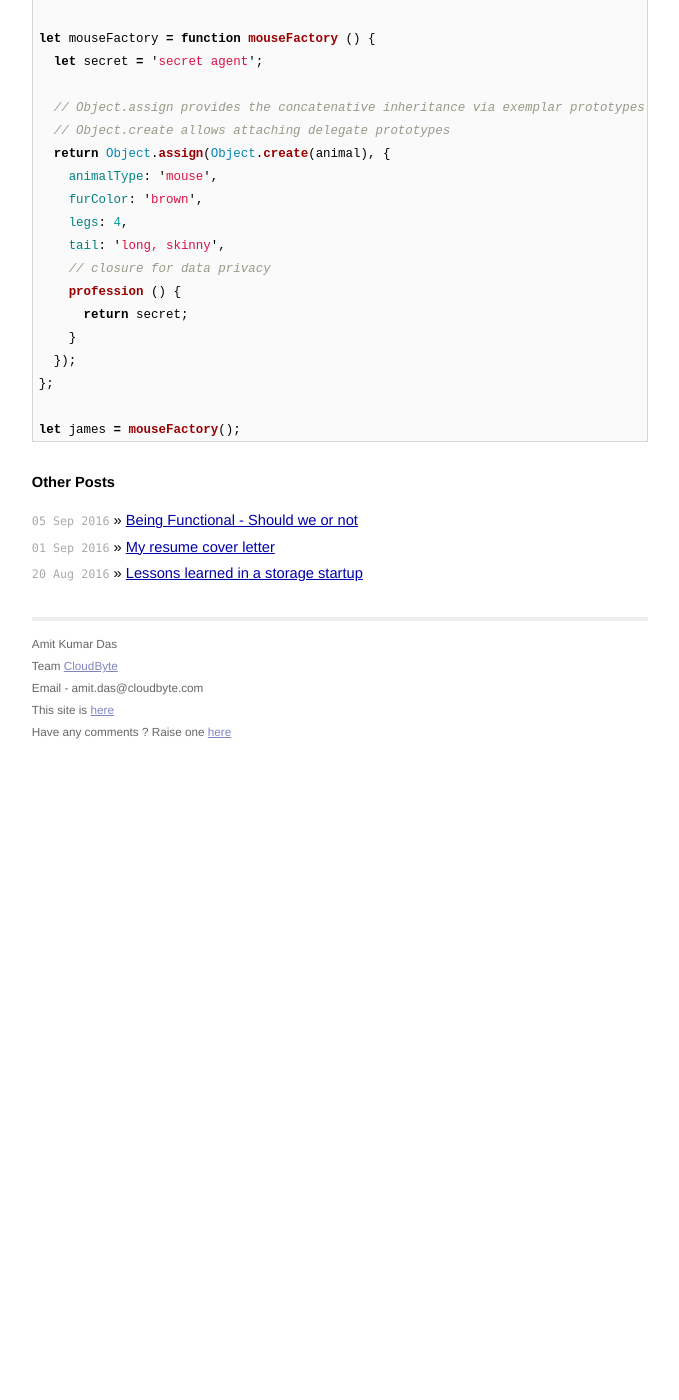
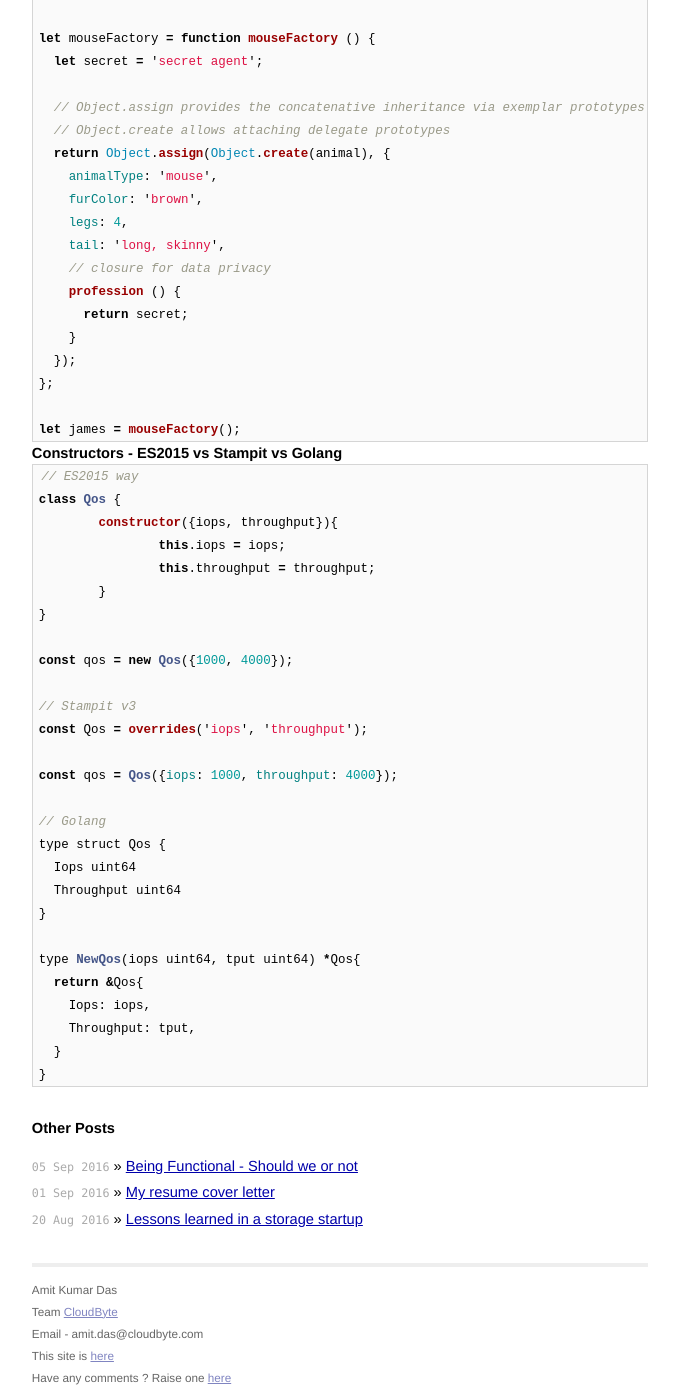
Before and after one commit to AmitKumarDas/amitkumardas.github.io, a Jekyll site: the page built from _posts/2016-09-04-exp-prog-guide-to-learn-js-a-curated-list.md, in a window 1280 px wide and 1400 px high, scrolled down 4659 px. Shown: the whole window, without its empty margins (300-979 px from the left). Built offline with Jekyll 4.4.1, drawn with Linux system fonts in a browser that asks for light colours; before the commit the page ends 5414 px from its top, so only the background shows below that; some of the changed text lies outside the part shown.

Commit message:
Update and rename 2016-09-04-learn-js-a-curated-list.md to 2016-09-04-exp-prog-guide-to-learn-js-a-curated-list.md

````diff
--- a/_posts/2016-09-04-learn-js-a-curated-list.md
+++ b/_posts/2016-09-04-exp-prog-guide-to-learn-js-a-curated-list.md
@@ -263,3 +263,35 @@ let mouseFactory = function mouseFactory () {
 
 let james = mouseFactory();
 ```
+
+### Constructors - ES2015 vs Stampit vs Golang
+
+```javascript
+// ES2015 way
+class Qos {
+	constructor({iops, throughput}){
+		this.iops = iops;
+		this.throughput = throughput;
+	}
+}
+
+const qos = new Qos({1000, 4000});
+
+// Stampit v3
+const Qos = overrides('iops', 'throughput');
+
+const qos = Qos({iops: 1000, throughput: 4000});
+
+// Golang
+type struct Qos {
+  Iops uint64
+  Throughput uint64
+}
+
+type NewQos(iops uint64, tput uint64) *Qos{
+  return &Qos{
+    Iops: iops,
+    Throughput: tput,
+  }
+}
+```
````
Also changed, not shown: other parts of _posts/2016-09-04-exp-prog-guide-to-learn-js-a-curated-list.md (+2 -2 lines).
